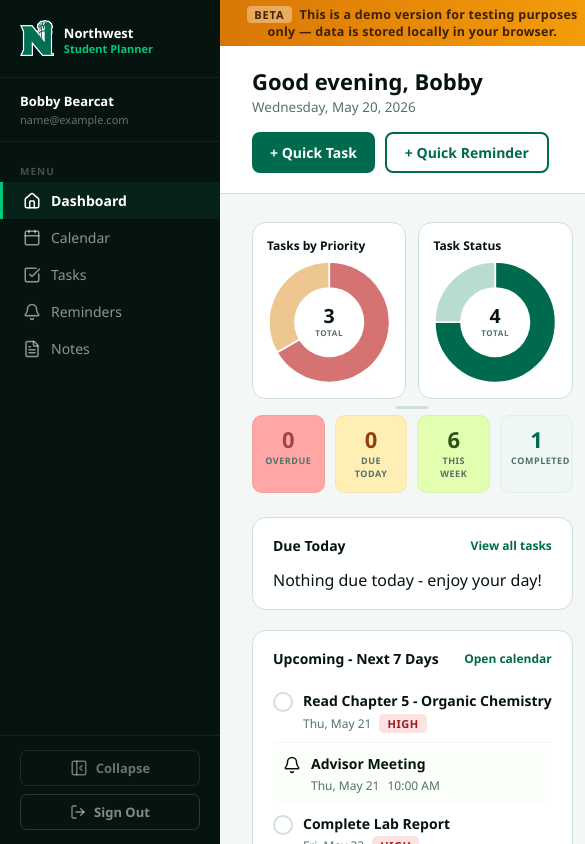
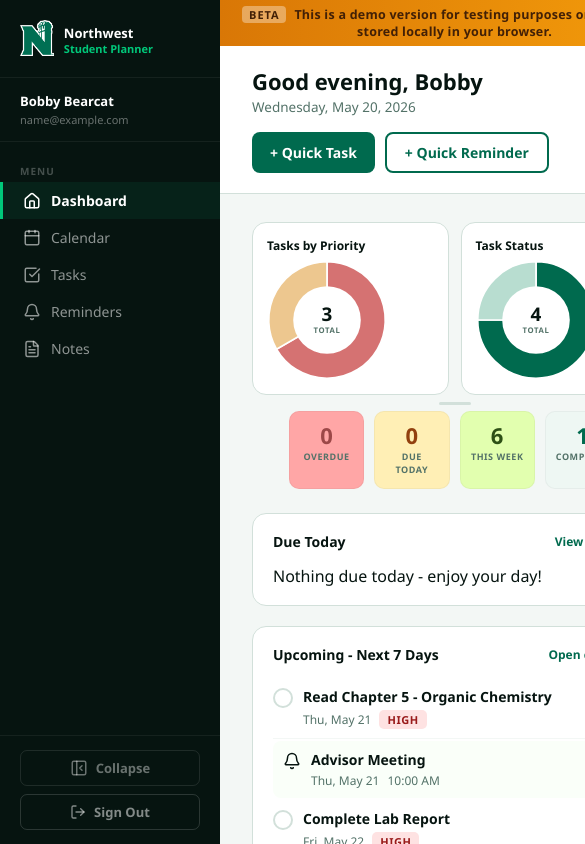
Before and after one commit to Chanikya5793/GDPProject, a React (Vite) app: page / in a window 390 px wide. Both pictures are taken after typing "name@example.com", "Sample123" into the empty fields and a click on the button "Sign In". Shown: the top 844 px of the page, 585 px wide, since content can reach past the window. Built offline with nearby package versions, Linux system fonts and the light colour scheme.

Commit message:
feat: Update Dashboard styles and functionality for responsive charts

```diff
--- a/src/css/Dashboard.css
+++ b/src/css/Dashboard.css
@@ -20,6 +20,7 @@
   gap: 12px;
   flex-shrink: 0;
   flex-grow: 0;
+  min-width: 405px;
 }
 
 .dash-chart-card {
@@ -75,13 +76,12 @@
 /* PIE CHART */
 .pie-wrap {
   position: relative;
-  flex: 1;
-  min-width: 80px;
+  flex-shrink: 0;
 }
 
 .pie-svg {
-  width: 100%;
-  height: auto;
+  width: 120px;
+  height: 120px;
   display: block;
 }
 
--- a/src/pages/Dashboard.jsx
+++ b/src/pages/Dashboard.jsx
@@ -237,10 +237,11 @@ export default function Dashboard() {
     if (!charts) return
     const startX = e.clientX
     const startW = charts.offsetWidth
+    const minW = 405
     const onMove = (ev) => {
-      const newW = Math.max(200, startW + (ev.clientX - startX))
+      const newW = Math.max(minW, startW + (ev.clientX - startX))
       charts.style.width = newW + 'px'
-      charts.classList.toggle('dash-charts-compact', newW < 420)
+      charts.classList.toggle('dash-charts-compact', newW < 500)
     }
     const onUp = () => {
       window.removeEventListener('mousemove', onMove)
```
